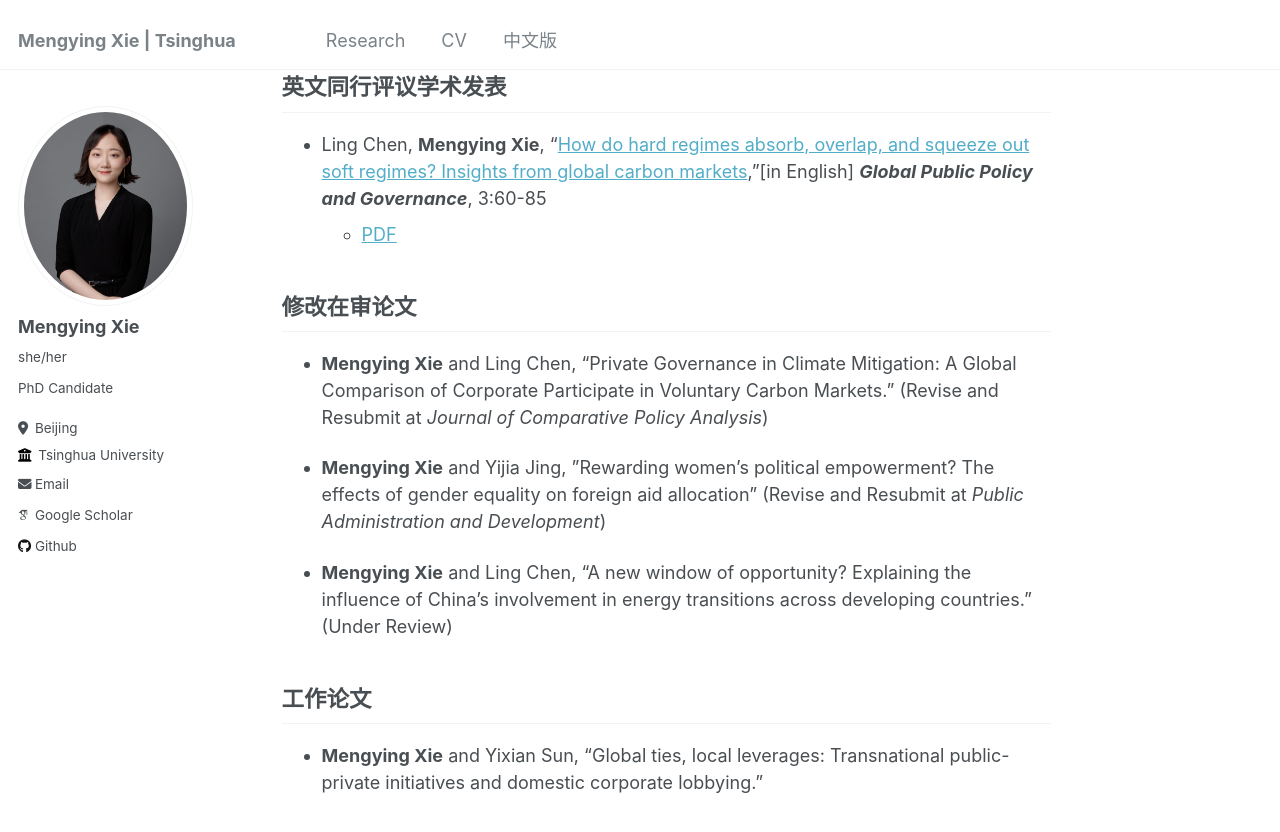
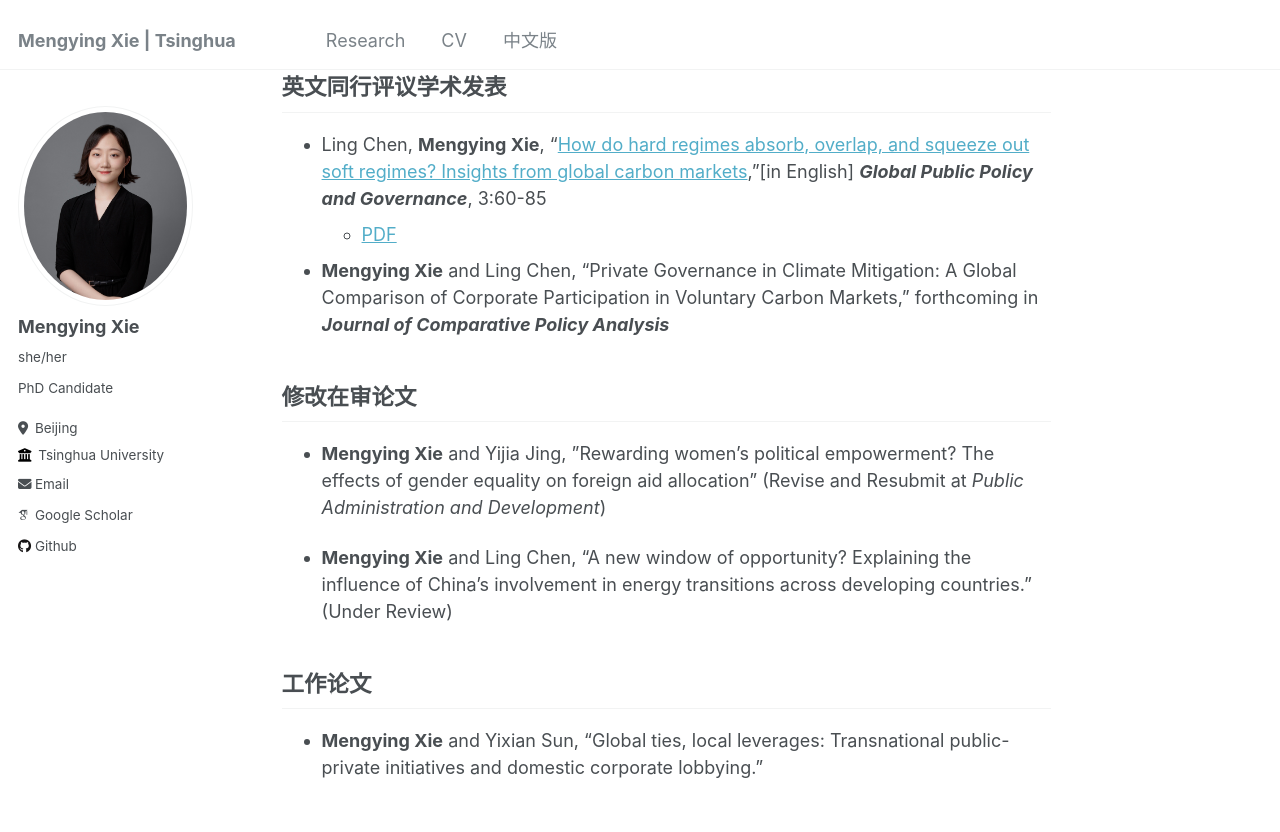
Before and after one commit to xiemythu/xiemythu.github.io, a Jekyll site: the page built from _pages/chinese.md, in a window 1280 px wide and 900 px high, scrolled down 1072 px. Shown: the top 832 px of the window. Built offline with Jekyll 4.4.1, drawn with Linux system fonts in a browser that asks for light colours; some web fonts are replaced; some of the changed text lies outside the part shown.

Commit message:
Update chinese.md

```diff
--- a/_pages/chinese.md
+++ b/_pages/chinese.md
@@ -39,9 +39,9 @@ author_profile: true
 * Ling Chen, **Mengying Xie**, "[How do hard regimes absorb, overlap, and squeeze out soft regimes? Insights from global carbon markets](https://doi.org/10.1007/s43508-023-00064-3),"[in English] ***Global Public Policy and Governance***, 3:60-85
     + [PDF](https://xiemythu.github.io/files/chen_xie_2023.pdf)
 
+* **Mengying Xie** and  Ling Chen, “Private Governance in Climate Mitigation: A Global Comparison of Corporate Participation in Voluntary Carbon Markets," forthcoming in ***Journal of Comparative Policy Analysis***
+
 ## 修改在审论文
-
-* **Mengying Xie** and  Ling Chen, “Private Governance in Climate Mitigation: A Global Comparison of Corporate Participate in Voluntary Carbon Markets." (Revise and Resubmit at *Journal of Comparative Policy Analysis*)
 
 * **Mengying Xie** and Yijia Jing, ”Rewarding women’s political empowerment? The effects of gender equality on foreign aid allocation" (Revise and Resubmit at *Public Administration and Development*)
 
```
Also changed, not shown: other parts of _pages/chinese.md (+1 -1 lines).
